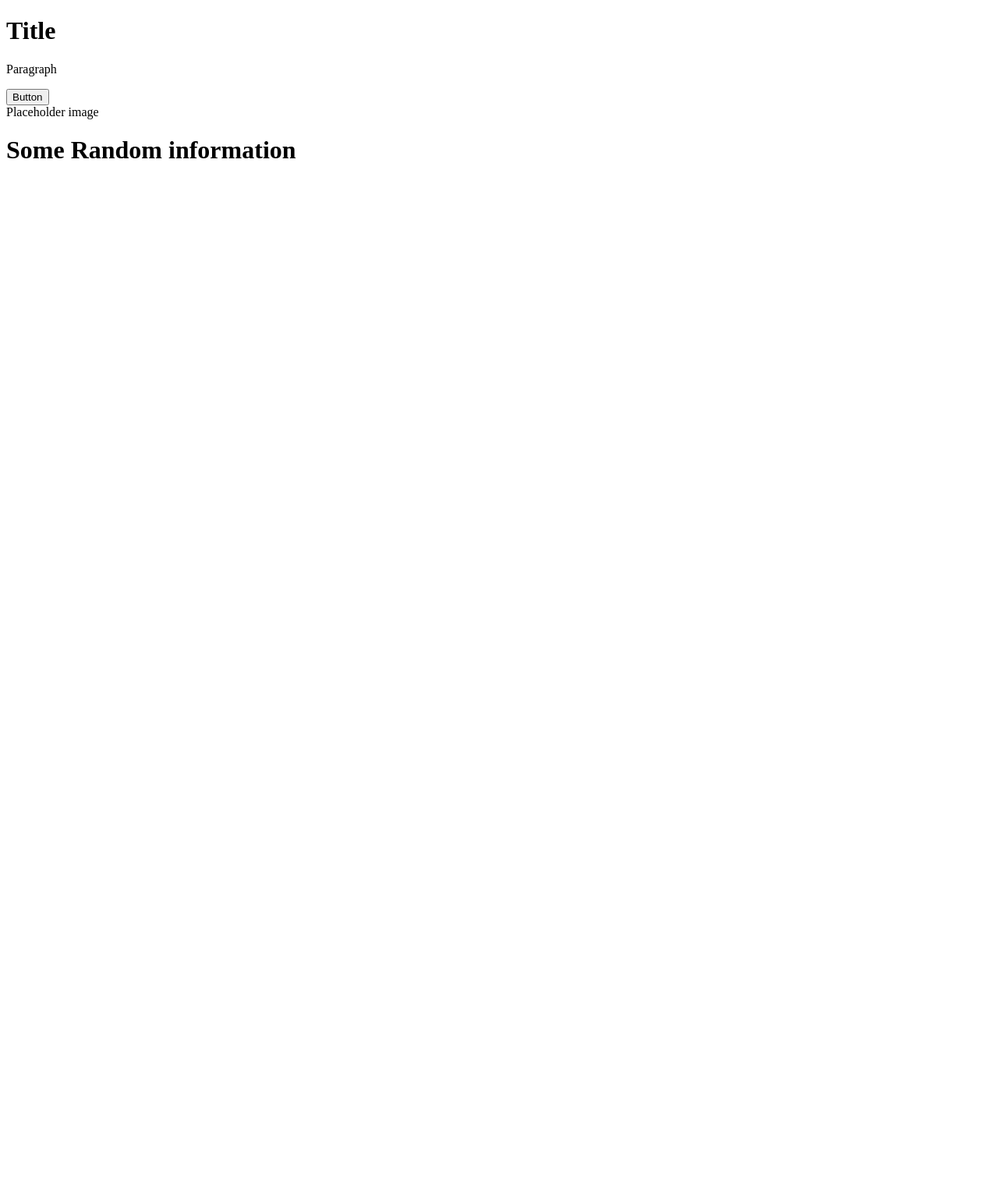
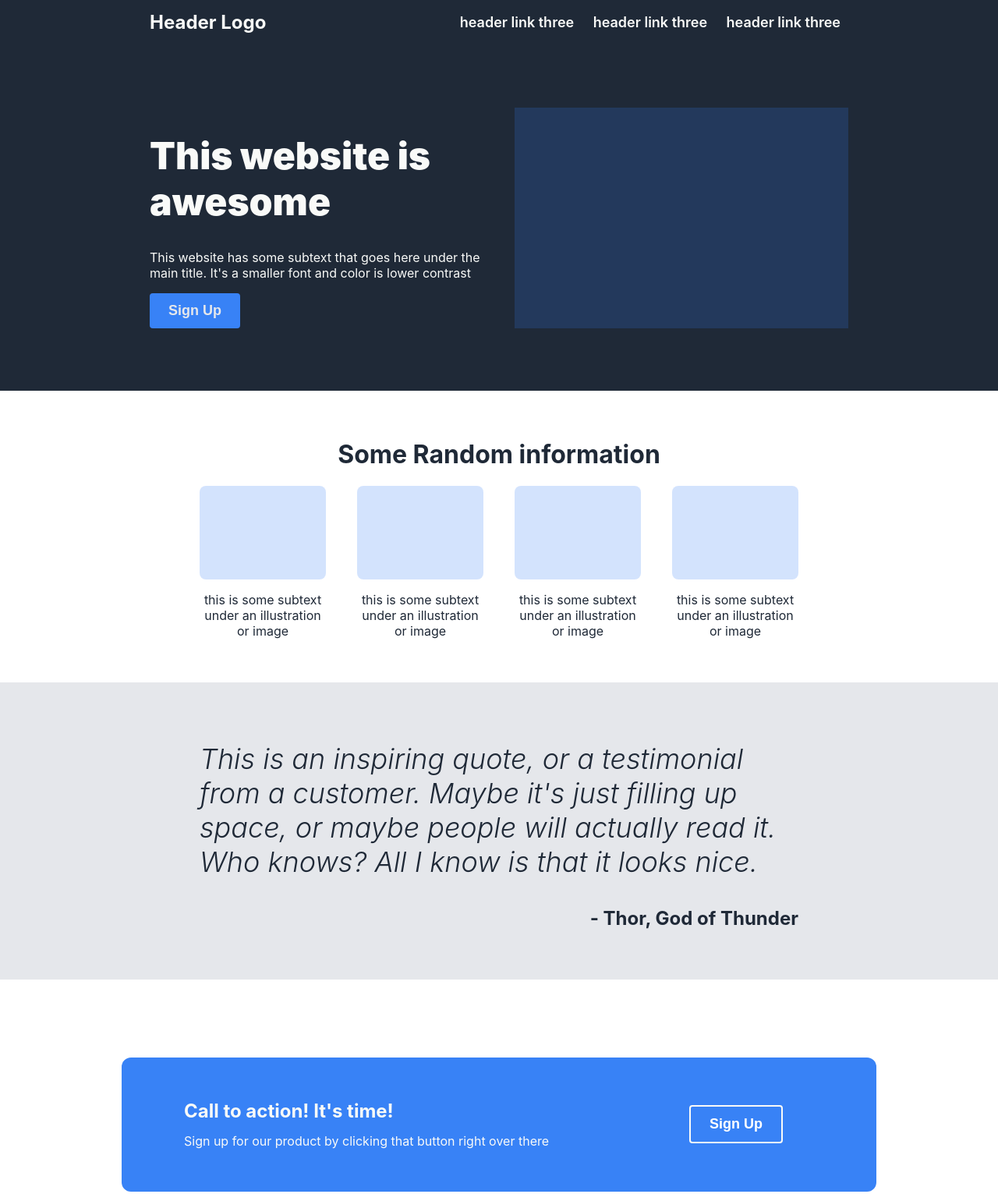
Before and after one commit to arcturyte/odin-landing-page, a plain HTML site: page index.html in a window 1280 px wide. Shown: the top 1531 px of the page at 78% size. Before the commit the page ends 800 px from the top, so only its background shows below. Drawn offline with Linux system fonts and the light colour scheme.

Commit message:
landing page template
Finished html layout,
missing responsive/mobile view

```diff
--- a/css/style.css
+++ b/css/style.css
@@ -0,0 +1,217 @@
+html {
+    width: 100%;
+}
+
+body {
+    font-family: -apple-system, BlinkMacSystemFont, 'Open Sans', 'Arial', sans-serif;
+    font-size: 16px;
+    margin: 0;
+}
+
+header {
+}
+
+button {
+    padding: 12px 24px 12px 24px;
+    border: 0px;
+    border-radius: 4px;
+    background-color: #3882F6;
+    color:#E5E7EB;
+    font-size: 18px;
+    font-weight: 600;
+}
+
+.container {
+   width: 100%;
+}
+
+.flex-box {
+    display: flex;
+    flex-direction: row;
+    justify-content: center;
+}
+
+.section-header {
+    justify-content: space-between;
+    width: 70%;
+    display: flex;
+    flex-direction: row;
+    align-items: center;
+}
+
+.section-hero {
+    justify-content: space-between;
+    width: 70%;
+    display: flex;
+    flex-direction: row;
+    align-items: flex-start;
+    margin: 80px;
+
+}
+
+.section-quote {
+    justify-content: space-between;
+    width: 60%;
+    display: flex;
+    flex-direction: column;
+    align-items: flex-start;
+    justify-content: center;
+    margin: 40px;
+}
+
+.quote {
+    font-size: 36px;
+    font-style: italic;
+    font-weight: 300;
+    color: #1F2937
+}
+
+.byline {
+    font-size: 24px;
+    font-weight: 700;
+    color: #1F2937;
+    text-align: right;
+}
+
+.grid-box {
+    display: grid;
+    grid-template-columns: 1fr 1fr 1fr 1fr 1fr 1fr;
+    gap: 40px;
+}
+
+.hero-info {
+    grid-column: 1/4;
+}
+
+.hero-image{
+    grid-column: 4/7;
+    background-color: #3882F630;
+    width: 100%;
+    height: 100%;
+}
+
+.nav li{
+    display: inline;
+    font-size: 18px;
+    margin: 10px;
+    font-weight: 600;
+}
+
+.section-about {
+    justify-content: space-between;
+    width: 60%;
+    display: flex;
+    flex-direction: column;
+    justify-content: center;
+    align-items: center;
+    margin: 40px;
+}
+
+.about-thumbs {
+    gap: 40px;
+    display: flex;
+    flex-direction: row;
+    justify-content: center;
+    width: 100%;
+}
+
+.thumb-box {
+    display: flex;
+    flex-direction: column;
+    align-items: center;
+    text-align: center;
+}
+
+.thumbs {
+    width: 100%;
+    height: 120px;
+    background-color: #3881f638;
+    border-radius: 8px;
+    border: 0;
+    text-align: center;
+}
+
+.section-cta {
+    justify-content: space-between;
+    width: 60%;
+    display: flex;
+    margin: 100px;
+    padding: 40px 120px 40px 80px;
+    flex-direction: row;
+    border-radius: 12px;
+    align-items: center;
+    background-color: #3882F6;
+}
+
+.section-cta p, h2 {
+    line-height: 1.125rem;
+}
+
+.section-cta p {
+    color: #E5E7EB
+    line-height: 1.125rem;
+}
+
+.section-footer {
+    justify-content: center;
+    width: 70%;
+    padding: 30px;
+    display: flex;
+    flex-direction: row;
+    align-items: center;
+}
+.section-footer p {
+    font-size: 18px;
+}
+
+/* STYLING */
+
+.header-logo {
+    font-size: 24px;
+    color: #F9FAF8;
+}
+
+.hero-text {
+    font-size: 48px;
+    font-weight: 900;
+    color: #F9FAF8;
+}
+
+.sub-hero-tex {
+    font-size: 18px;
+    color: #E5E7EB;
+}
+
+.light-text {
+    color: #F9FAF8;
+}
+
+.light-bg {
+    background-color: #F9FAF8;
+}
+.dark-text {
+    color: #1F2937;
+}
+
+.dark-bg {
+    background-color: #1F2937;
+}
+
+.grey-text {
+    color: #E5E7EB;
+}
+
+.grey-bg {
+    background-color: #E5E7EB;
+}
+
+.button-blue {
+    background-color: #3882F6;
+}
+
+.button-outline-white
+ {
+    background-color: transparent;
+    border: 2px solid #F9FAF8;
+    color: white;
+}
--- a/index.html
+++ b/index.html
@@ -13,38 +13,88 @@
 </head>
 <body>
     <header>
-
+        <div class="container flex-box dark-bg light-text">
+            <div class="section-header ">
+                <div>
+                <h2 class="header-logo">Header Logo</h2>
+                </div>
+                <div>
+                    <ul class="nav">
+                        <li>header link three</li>
+                        <li>header link three</li>
+                        <li>header link three</li>
+                    </ul>
+                </div>
+            </div>
+        </div>
     </header>
     <main>
-        <div class="container">
-            <h1>Title</h1>
-            <p>Paragraph</p>
-            <button>Button</button>
-            <div>
-                Placeholder image
+        <div class="container flex-box dark-bg light-text">
+            <div class="section-hero grid-box">
+                <div class="hero-info">
+                    <h1 class="hero-text">This website is awesome</h1>
+                    <p>This website has some subtext that goes here under the main title. It's a smaller font and color is lower contrast</p>
+                    <button>Sign Up</button>
+                </div>
+                <div class="hero-image">
+                </div>
             </div>
         </div>
-            <h1>Some Random information</h1>
-            <div>
-                <div></div>
-                <div></div>
-                <div></div>
-                <div></div>
+
+        <div class="container flex-box dark-text">
+            <div class="section-about">
+                <h1 class="sub-hero-text">Some Random information</h1>
+                <div class="flex-box about-thumbs">
+                    <div class="thumb-box">
+                        <div class="thumbs"></div>
+                        <p>this is some subtext under an illustration or image</p>
+                    </div>
+                    <div class="thumb-box">
+                        <div class="thumbs"></div>
+                        <p>this is some subtext under an illustration or image</p>
+                    </div>
+                    <div class="thumb-box">
+                        <div class="thumbs"></div>
+                        <p>this is some subtext under an illustration or image</p>
+                    </div>
+                    <div class="thumb-box">
+                        <div class="thumbs"></div>
+                        <p>this is some subtext under an illustration or image</p>
+                    </div>
+                </div>
             </div>
-        <div class="container">
-
         </div>
 
-        <div class="container">
-
+        <div class="container grey-bg flex-box">
+            <div class="section-quote">
+                <div>
+                    <p class="quote">This is an inspiring quote, or a testimonial from a customer. Maybe it's just filling up space, or maybe people will actually read it. Who knows? All I know is that it looks nice.</p>
+                    <p class="byline">- Thor, God of Thunder</p>
+                </div>
+            </div>
         </div>
 
-        <div class="container">
+        <div class="container flex-box light-text">
+            <div class="section-cta">
+                <div>
+                    <h2>Call to action! It's time!</h2>
+                    <p>Sign up for our product by clicking that button right over there</p>
+                </div>
+                <div>
+                    <button class="button-outline-white light-text">Sign Up</button>
+                </div>
+            </div>
+        </div>
 
-        </div>
     </main>
     <footer>
-
+        <div class="container flex-box dark-bg light-text">
+            <div class="section-footer">
+                <div>
+                    <p>Copyright © The Odin Project 2021</p>
+                </div>
+            </div>
+        </div>
     </footer>
 
 </body>
```
